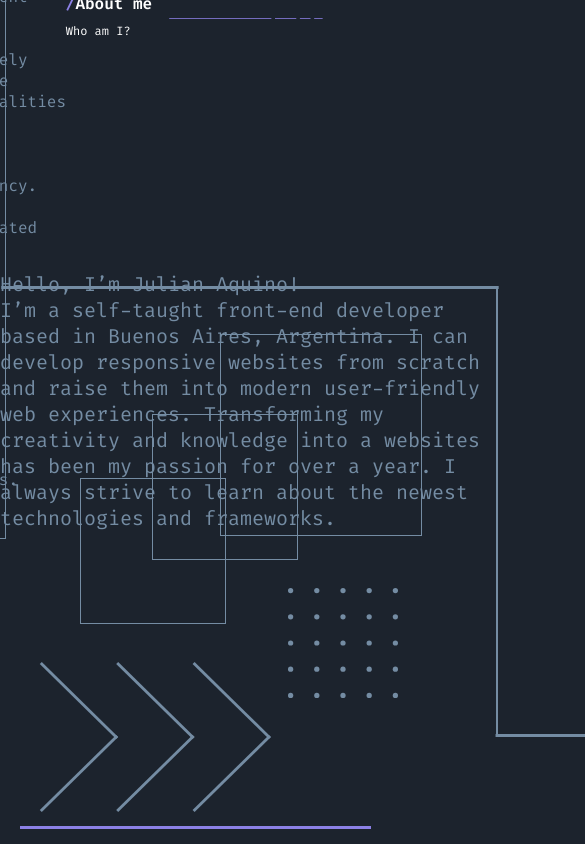
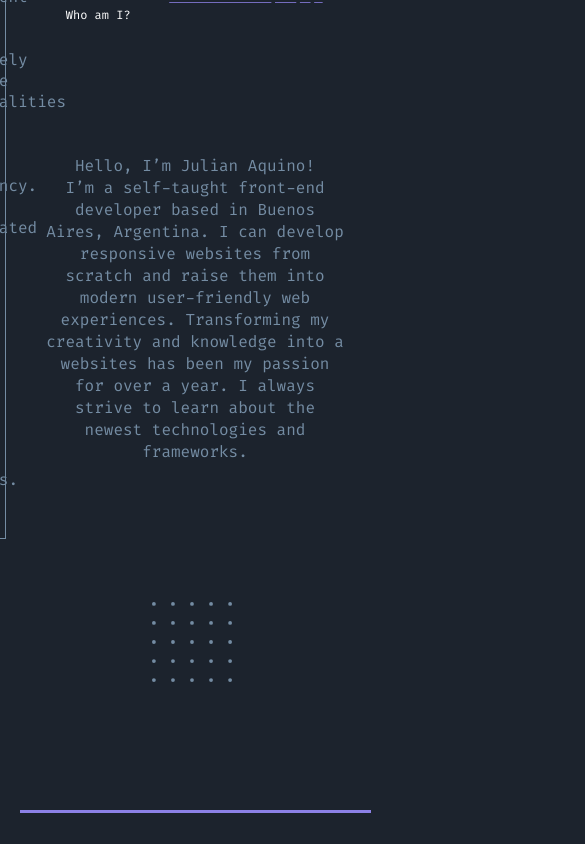
Before and after one commit to juliancoder22/my-portfolio, a React (Vite) app: page / in a window 390 px wide. Shown: the part 3120-3964 px from the top of the page, 585 px wide, since content can reach past the window. Built offline with nearby package versions, Linux system fonts and the light colour scheme.

Commit message:
about mobile redesign

```diff
--- a/src/components/AboutComponent/AboutComponent.scss
+++ b/src/components/AboutComponent/AboutComponent.scss
@@ -80,3 +80,46 @@
     width: rem(110);
   }
 }
+
+@media (max-width: 768px) {
+  .about {
+    padding-top: 1rem;
+
+    &__text {
+      width: rem(300);
+      font-size: rem(16);
+      line-height: rem(22);
+      margin: rem(100) auto 0 auto;
+      text-align: center;
+    }
+
+    &__first-square,
+    &__second-square,
+    &__third-square {
+      width: rem(100);
+      height: rem(100);
+    }
+
+    &__first-square,
+    &__second-square,
+    &__third-square {
+      display: none;
+    }
+
+    &__line-1,
+    &__line-2,
+    &__line-3 {
+      display: none;
+    }
+
+    &__trio-chevron {
+      display: none;
+    }
+
+    &__dots {
+      left: 39%;
+      bottom: 8rem;
+      width: rem(80);
+    }
+  }
+}
```
